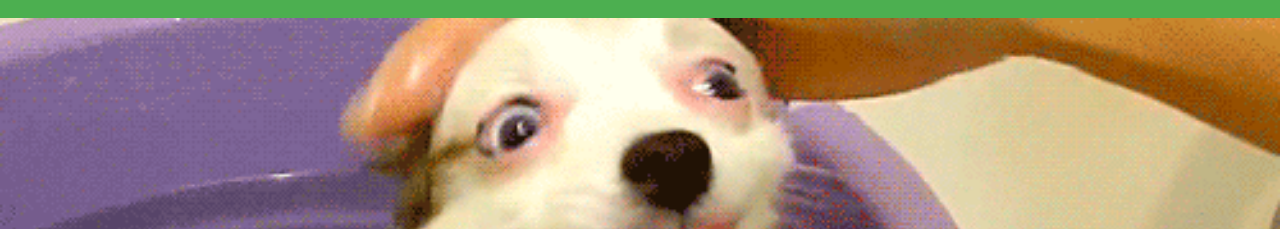
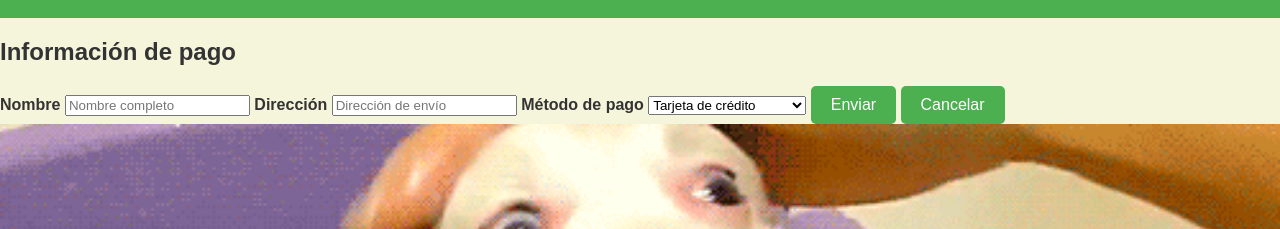
Before and after one commit to valentinagodoy2005/worldpets-API, a plain HTML site: page PetWorld/index.html in a window 1280 px wide. Shown: the part 110-339 px from the top of the page. Drawn offline with nearby package versions, Linux system fonts and the light colour scheme.

Commit message:
Update index.html

```diff
--- a/PetWorld/index.html
+++ b/PetWorld/index.html
@@ -25,18 +25,46 @@
         </div>
     </nav>
 </header>
+
 <!-- Cuadro emergente del carrito -->
 <div class="cart-popup" id="cart-popup">
+    <h4>Carrito de Compras</h4>
     <div id="cart-items">
         <!-- Los productos agregados aparecerán aquí -->
+    </div>
+    <div class="container">
+      <!--  <div class="message" id="message">¡Agregado con éxito!</div>-->
     </div>
     <div class="cart-summary">
         <h3>Total: $<span id="cart-total">0.00</span></h3>
     </div>
     <div class="cart-actions">
         <button class="btn-clear" onclick="clearCart()">Limpiar Carrito</button>
-            <button class="btn-buy" onclick="buyProducts()">Comprar</button>
+    <button onclick="openForm()" class="open-button">Realizar Compra</button>
     </div>
+</div>
+
+<!-- Ventana emergente de formulario -->
+<div class="form-popup" id="paymentForm">
+  <form action="/submit-payment" class="form-container">
+    <h2>Información de pago</h2>
+
+    <label for="name"><b>Nombre</b></label>
+    <input type="text" placeholder="Nombre completo" name="name" required>
+
+    <label for="address"><b>Dirección</b></label>
+    <input type="text" placeholder="Dirección de envío" name="address" required>
+
+    <label for="payment"><b>Método de pago</b></label>
+    <select name="payment" required>
+      <option value="credit-card">Tarjeta de crédito</option>
+      <option value="paypal">PayPal</option>
+      <option value="transfer">Transferencia bancaria</option>
+    </select>
+
+    <button type="submit" class="btn">Enviar</button>
+    <button type="button" class="btn cancel" onclick="closeForm()">Cancelar</button>
+  </form>
 </div>
 
 <section class="hero">
```
Lines whose indentation alone changed are shown as unchanged.
